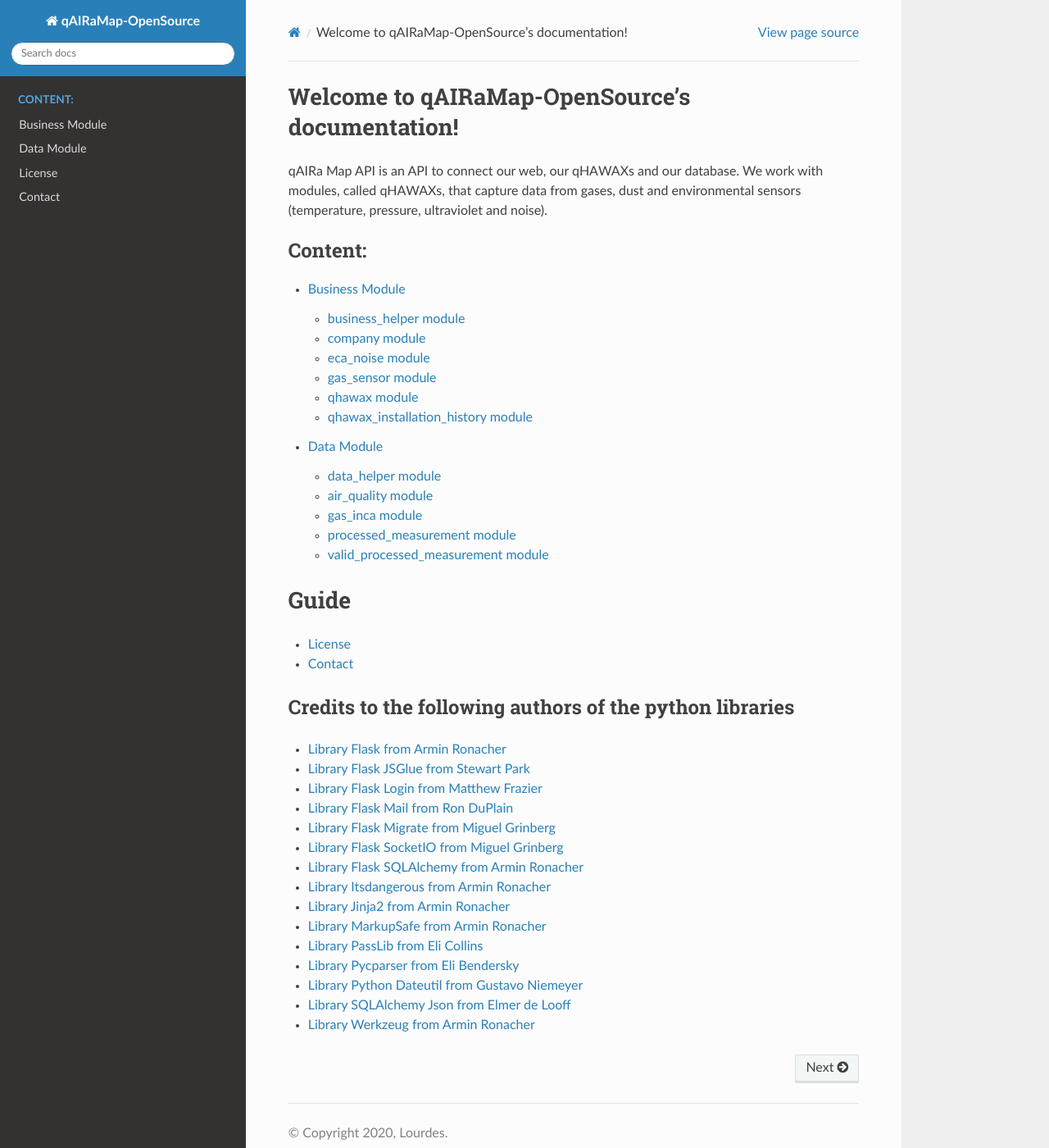
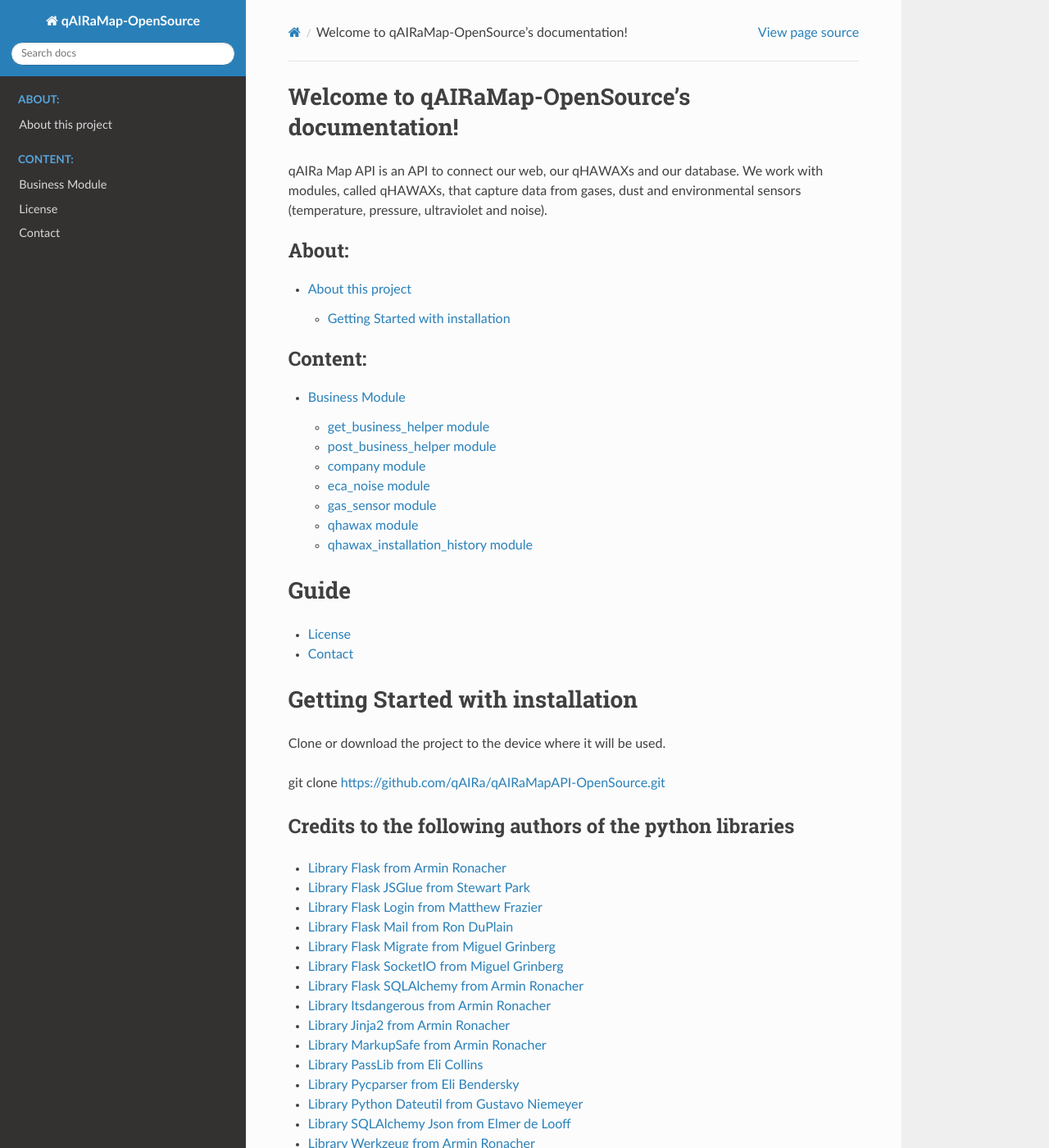
Before and after one commit to qAIRa/qAIRaMapAPI-OpenSource, a Sphinx documentation site: the page built from docs/index.rst, in a window 1280 px wide and 1400 px high. Shown: the whole window at 82% size. Built offline with Sphinx 7.4.7 and the Read the Docs theme 2.0.0, drawn with Linux system fonts in a browser that asks for light colours; formulas are drawn with MathJax 3.

```diff
--- a/docs/air_quality.rst
+++ /dev/null
@@ -1,7 +0,0 @@
-air\_quality module
-===================
-
-.. automodule:: air_quality
-   :members:
-   :undoc-members:
-   :show-inheritance:
--- a/docs/data_helper.rst
+++ /dev/null
@@ -1,7 +0,0 @@
-data\_helper module
-===================
-
-.. automodule:: data_helper
-   :members:
-   :undoc-members:
-   :show-inheritance:
--- a/docs/gas_inca.rst
+++ /dev/null
@@ -1,7 +0,0 @@
-gas\_inca module
-================
-
-.. automodule:: gas_inca
-   :members:
-   :undoc-members:
-   :show-inheritance:
--- a/docs/index.rst
+++ b/docs/index.rst
@@ -4,9 +4,17 @@
    contain the root `toctree` directive.
 
 Welcome to qAIRaMap-OpenSource's documentation!
-===============================================
+^^^^^^^^^^^^^^^^^^^^^^^^^^^^^^^^^^^^^^^^^^^^^^^^
 
 qAIRa Map API is an API to connect our web, our qHAWAXs and our database. We work with modules, called qHAWAXs, that capture data from gases, dust and environmental sensors (temperature, pressure, ultraviolet and noise).
+
+.. toctree::
+    :maxdepth: 2
+    :name: about
+    :caption: About:
+    :glob:
+
+    about/*
 
 .. toctree::
     :maxdepth: 3
@@ -18,12 +26,19 @@ qAIRa Map API is an API to connect our web, our qHAWAXs and our database. We wor
 
 
 Guide
-=======
+^^^^^^
 
 .. toctree::
     :maxdepth: 2
 
     license
+
+
+Getting Started with installation
+^^^^^^^^^^^^^^^^^^^^^^^^^^^^^^^^^^^^
+Clone or download the project to the device where it will be used.
+
+git clone https://github.com/qAIRa/qAIRaMapAPI-OpenSource.git
 
 
 ***********************************************************
--- a/docs/modules.rst
+++ b/docs/modules.rst
@@ -6,23 +6,10 @@ Business Module
 .. toctree::
    :maxdepth: 4
 
-   business_helper
+   get_business_helper
+   post_business_helper
    company
    eca_noise
    gas_sensor
    qhawax
    qhawax_installation_history
-
-
-#################
-Data Module
-#################
-
-.. toctree::
-   :maxdepth: 4
-
-   data_helper
-   air_quality
-   gas_inca
-   processed_measurement
-   valid_processed_measurement
--- a/docs/processed_measurement.rst
+++ b/docs/post_business_helper.rst
@@ -1,7 +1,7 @@
-processed\_measurement module
+post\_business\_helper module
 =============================
 
-.. automodule:: processed_measurement
+.. automodule:: post_business_helper
    :members:
    :undoc-members:
    :show-inheritance:
--- a/docs/valid_processed_measurement.rst
+++ /dev/null
@@ -1,7 +0,0 @@
-valid\_processed\_measurement module
-====================================
-
-.. automodule:: valid_processed_measurement
-   :members:
-   :undoc-members:
-   :show-inheritance:
```
Also changed, not shown: docs/about/about-project.rst (added, +31 -0 lines), docs/business_helper.rst (deleted, +0 -7 lines), docs/get_business_helper.rst (added, +7 -0 lines), .travis.yml, 5 other files.
